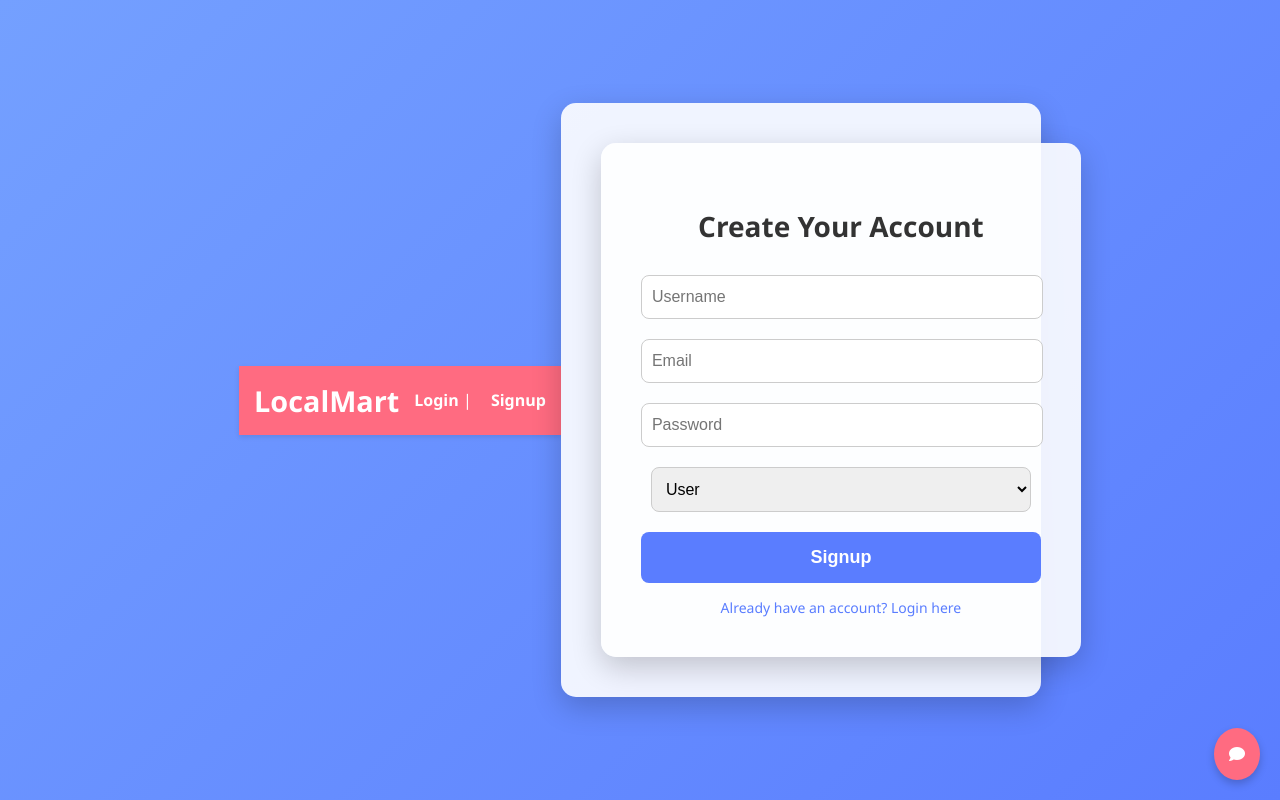
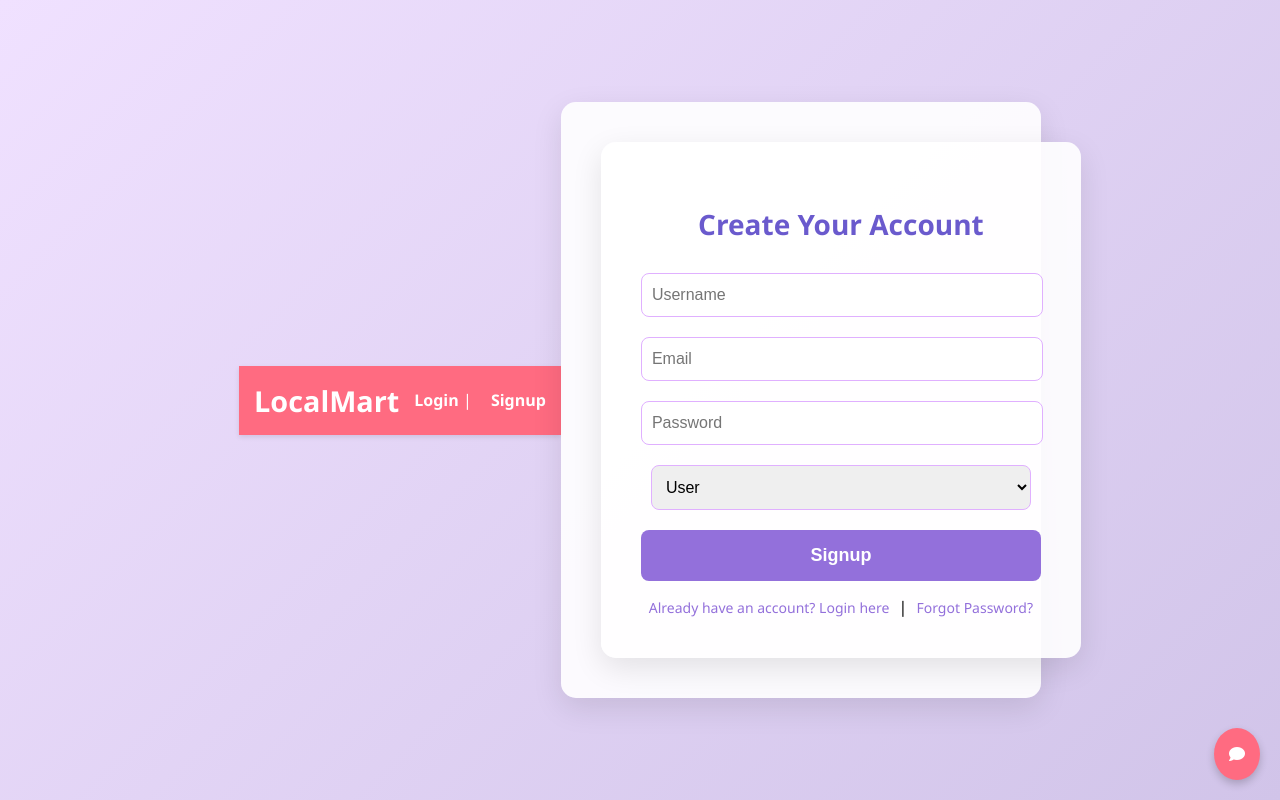
Before and after one commit to DipanwitSen/Product_works_22052204, a Flask app: page /signup in a window 1280 px wide. Run offline with Flask 3, Linux system fonts and the light colour scheme.

Commit message:
Update signup.html

```diff
--- a/templates/signup.html
+++ b/templates/signup.html
@@ -1,7 +1,7 @@
 {% extends 'base.html' %} {% block content %}
 <style>
   body {
-    background: linear-gradient(135deg, #74a0ff, #5a7dff);
+    background: linear-gradient(135deg, #f0e1ff, #d1c4e9); /* Pastel gradient */
     display: flex;
     justify-content: center;
     align-items: center;
@@ -14,7 +14,7 @@
     background-color: rgba(255, 255, 255, 0.9);
     padding: 40px;
     border-radius: 15px;
-    box-shadow: 0 10px 30px rgba(0, 0, 0, 0.2);
+    box-shadow: 0 10px 30px rgba(0, 0, 0, 0.1);
     width: 100%;
     max-width: 400px;
     text-align: center;
@@ -26,7 +26,7 @@
   }
 
   h2 {
-    color: #333;
+    color: #6a5acd; /* Deeper pastel purple */
     margin-bottom: 30px;
     font-weight: 600;
     font-size: 28px;
@@ -37,7 +37,7 @@
     width: calc(100% - 20px);
     padding: 12px 10px;
     margin-bottom: 20px;
-    border: 1px solid #ccc;
+    border: 1px solid #e0b0ff; /* Light pastel purple */
     border-radius: 8px;
     font-size: 16px;
     transition: border-color 0.3s ease;
@@ -45,7 +45,7 @@
 
   form input:focus,
   form select:focus {
-    border-color: #5a7dff;
+    border-color: #9370db; /* Medium purple */
     outline: none;
   }
 
@@ -54,7 +54,7 @@
     padding: 15px;
     border: none;
     border-radius: 8px;
-    background-color: #5a7dff;
+    background-color: #9370db; /* Medium purple */
     color: white;
     font-size: 18px;
     font-weight: bold;
@@ -63,7 +63,7 @@
   }
 
   form button:hover {
-    background-color: #4a6ce0;
+    background-color: #7b68ee; /* Royal purple */
     transform: translateY(-2px);
   }
 
@@ -75,23 +75,26 @@
     text-align: left;
   }
   .message.success {
-    background-color: #d4edda;
-    color: #155724;
-    border: 1px solid #c3e6cb;
+    background-color: #e6f5d0; /* Light pastel green */
+    color: #556b2f;
+    border: 1px solid #d0e0b7;
   }
   .message.danger {
-    background-color: #f8d7da;
-    color: #721c24;
-    border: 1px solid #f5c6cb;
+    background-color: #fce4e4; /* Light pastel red */
+    color: #c70039;
+    border: 1px solid #f8c8c8;
   }
-  .back-to-login {
+  .link-group {
     margin-top: 15px;
-    display: block;
-    color: #5a7dff;
+  }
+  .link-group a {
+    color: #9370db;
     text-decoration: none;
     font-size: 14px;
+    display: inline-block;
+    margin: 0 5px;
   }
-  .back-to-login:hover {
+  .link-group a:hover {
     text-decoration: underline;
   }
 </style>
@@ -116,9 +119,10 @@
     </div>
     <button type="submit">Signup</button>
   </form>
-  <a href="{{ url_for('login') }}" class="back-to-login"
-    >Already have an account? Login here</a
-  >
+  <div class="link-group">
+    <a href="{{ url_for('login') }}">Already have an account? Login here</a> |
+    <a href="{{ url_for('forgot') }}">Forgot Password?</a>
+  </div>
 </div>
 
 <script>
```
